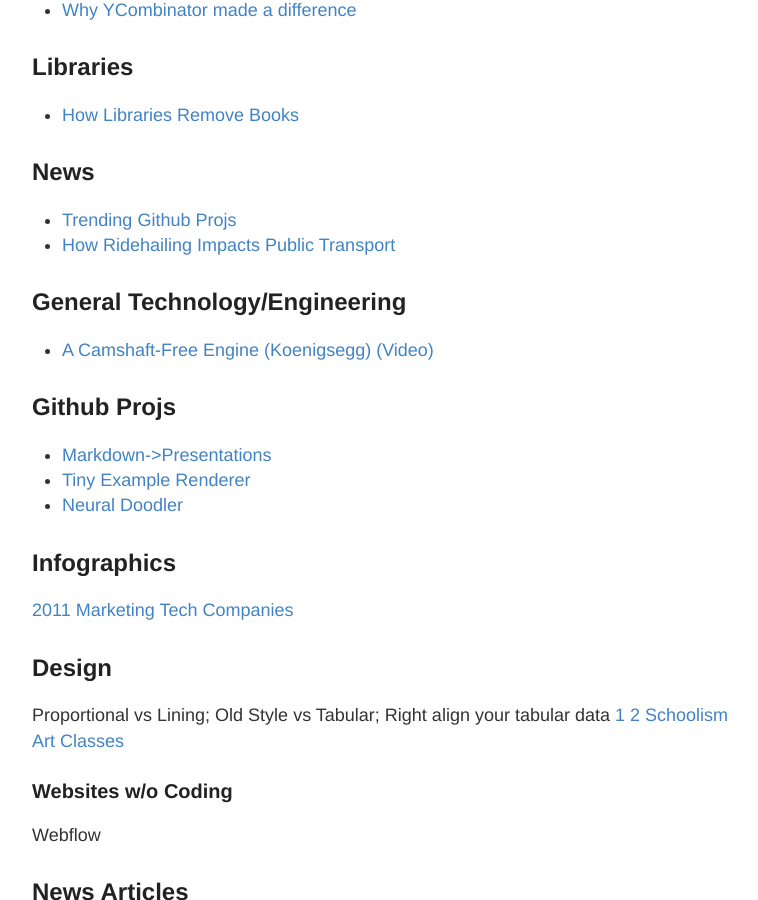
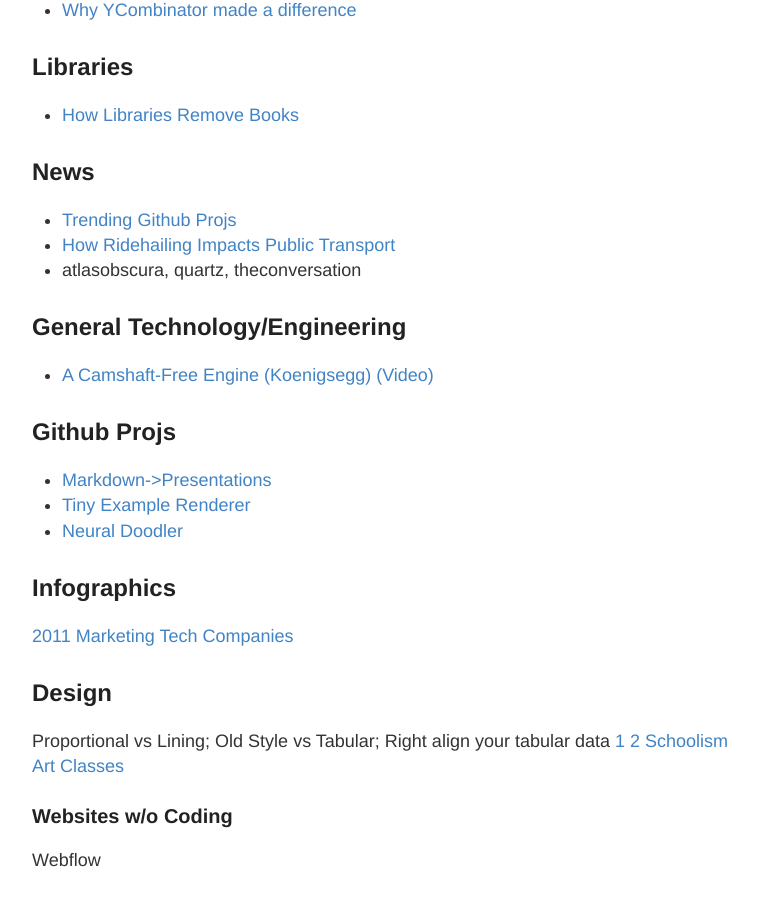
Before and after one commit to RONNCC/ronncc.github, a Jekyll site: the page built from _posts/2016-1-1-InterestingLinks.md, in a window 1280 px wide and 900 px high, scrolled down 3033 px. Shown: the whole window, without its empty margins (248-1006 px from the left). Built offline with Jekyll 4.4.1, drawn with Linux system fonts in a browser that asks for light colours; comment, search, counter and statistics services are not loaded.

Commit message:
Update 2016-1-1-InterestingLinks.md

```diff
--- a/_posts/2016-1-1-InterestingLinks.md
+++ b/_posts/2016-1-1-InterestingLinks.md
@@ -113,6 +113,7 @@
 ## News
 - [Trending Github Projs](http://www.gitlogs.com/)
 - [How Ridehailing Impacts Public Transport](https://www.planetizen.com/features/95227-new-research-how-ride-hailing-impacts-travel-behavior)
+- atlasobscura, quartz, theconversation
 
 
 ## General Technology/Engineering
```
